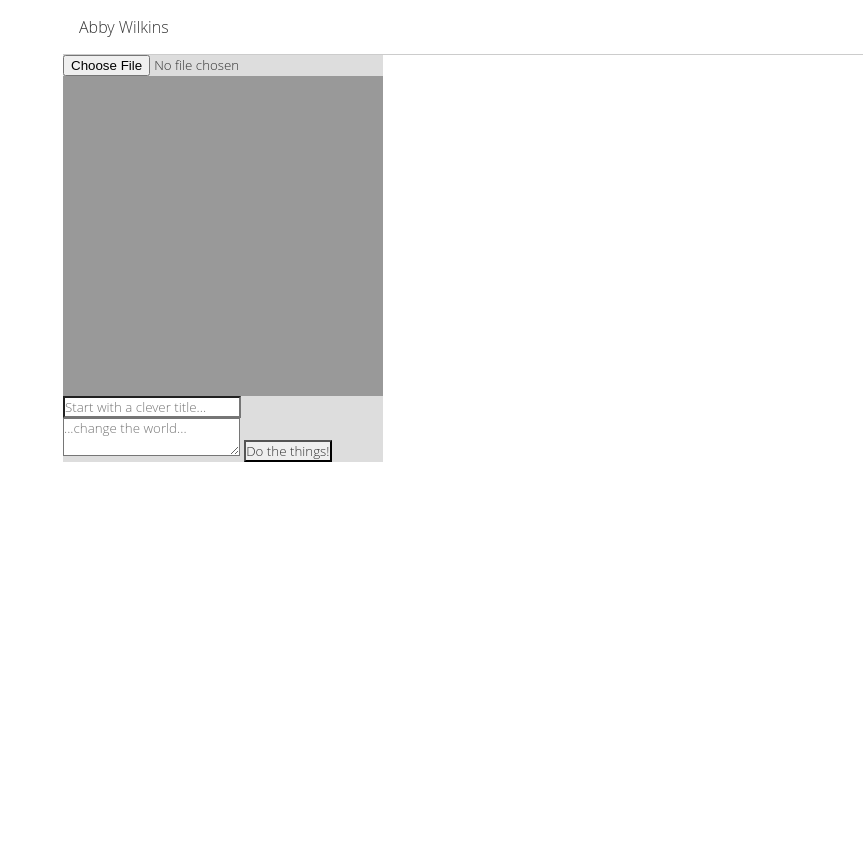
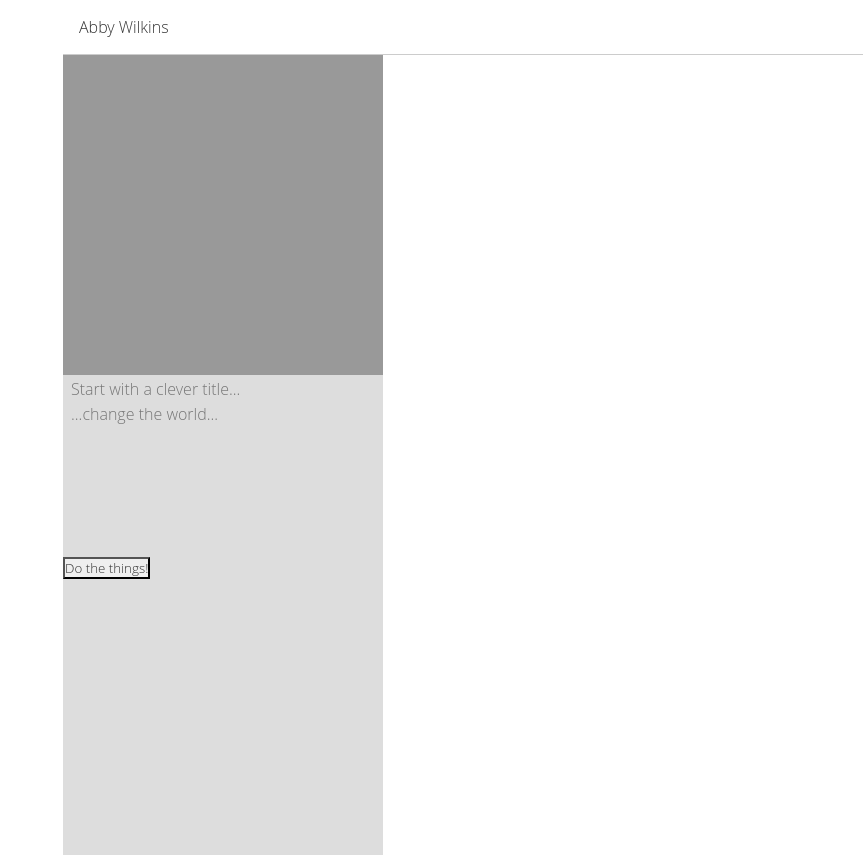
Before and after one commit to Renddslow/abbywilkins, a Flask app: page /upload in a window 1280 px wide. Shown: the whole page, without its empty margins (417-1280 px from the left). Before the commit the page ends 462 px from the top, so only its background shows below. Run offline with Flask 2, Linux system fonts and the light colour scheme; some libraries are stand-ins or nearby versions.

Commit message:
More upload form styling

```diff
--- a/static/style.css
+++ b/static/style.css
@@ -92,6 +92,11 @@ UPLOAD
 	margin-top: 55px;
 	display: block;
 	width: 100%;
+	min-height: 100vh;
+}
+
+#image {
+	display: none;
 }
 
 .upload-image-container {
@@ -101,3 +106,18 @@ UPLOAD
 	height: 0;
 	background: #999;
 }
+
+#title,
+#text {
+	width: 95%;
+	display: block;
+	font-size: 1em;
+	background: none;
+	border: none;
+	margin: .2em auto;
+}
+
+#text {
+	height: 150px;
+	resize: none;
+}
```
